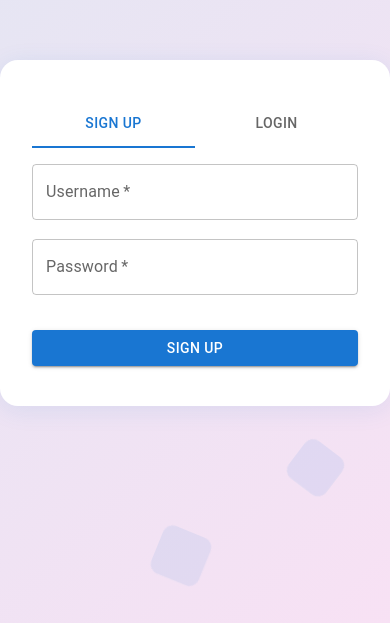
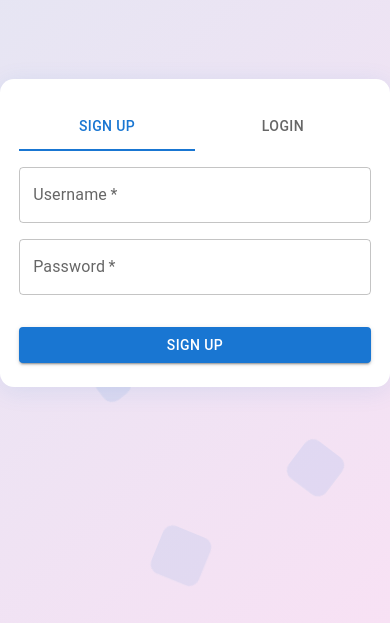
Before and after one commit to sethumadhavan7/Gascylinderknobcontrolling-website, a React (Create React App) app in the folder client/: page /auth in a window 390 px wide. Shown: the part 189-812 px from the top of the page. Built offline with nearby package versions, Linux system fonts and the light colour scheme.

Commit message:
Update App.css

```diff
--- a/client/src/App.css
+++ b/client/src/App.css
@@ -103,6 +103,7 @@
   animation: floatCube 12s linear infinite;
   opacity: 0.7;
 }
+
 .cube:nth-child(1) { left: 10%; width: 40px; height: 40px; animation-delay: 0s; }
 .cube:nth-child(2) { left: 25%; width: 30px; height: 30px; animation-delay: 2s; }
 .cube:nth-child(3) { left: 40%; width: 50px; height: 50px; animation-delay: 4s; }
@@ -132,7 +133,7 @@
   box-shadow: 0 4px 24px rgba(25, 118, 210, 0.10);
   padding: 2.5rem 2rem;
   max-width: 400px;
-  width: 100%;
+  width: 90%;
   margin: 2rem auto;
   display: flex;
   flex-direction: column;
@@ -167,3 +168,46 @@
 .styled-button:hover {
   background: #125ea2 !important;
 }
+
+/* Mobile responsive styles */
+@media (max-width: 768px) {
+  .card-container {
+    padding: 2rem 1.5rem;
+    width: 92%;
+    margin: 1rem auto;
+  }
+
+  .page-title {
+    font-size: 1.8rem;
+  }
+
+  .styled-button {
+    font-size: 1rem;
+  }
+}
+
+@media (max-width: 480px) {
+  .card-container {
+    padding: 1.5rem 1.2rem;
+    width: 95%;
+    border-radius: 14px;
+  }
+
+  .page-title {
+    font-size: 1.6rem;
+    margin-bottom: 1.2rem;
+  }
+
+  .styled-input {
+    margin-bottom: 1rem !important;
+  }
+
+  .styled-button {
+    font-size: 0.95rem;
+    padding: 0.6rem 0;
+  }
+
+  .cube {
+    opacity: 0.5;
+  }
+}
```
